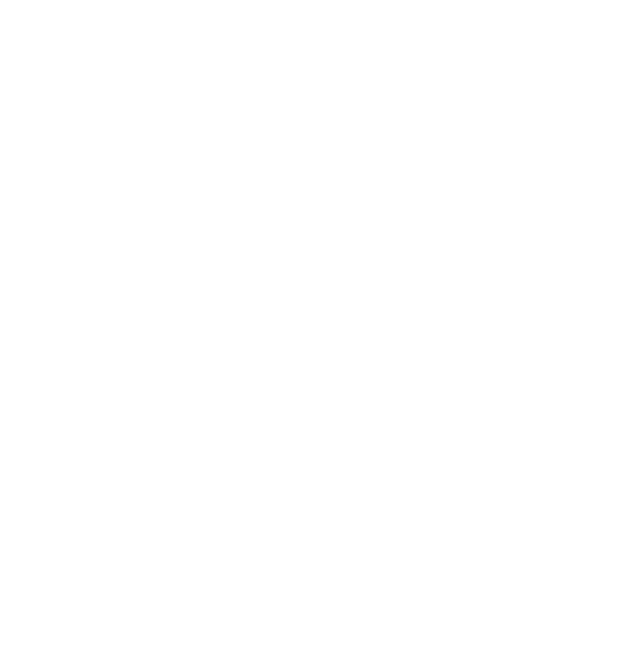
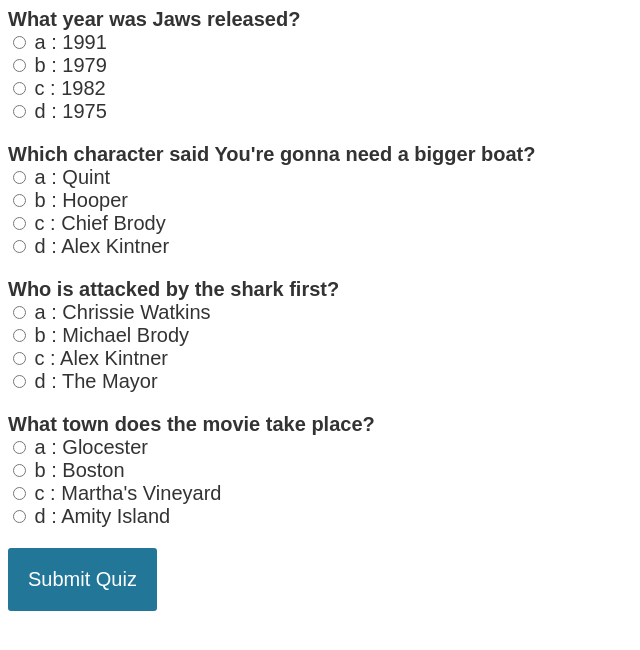
Before and after one commit to ChelseaLaura419/TriviaGame, a plain HTML site: page index.html in a window 1280 px wide. Shown: the whole page, without its empty margins (0-640 px from the left). Drawn offline with Linux system fonts and the light colour scheme.

Commit message:
Game Skeleton

```diff
--- a/assets/css/style.css
+++ b/assets/css/style.css
@@ -0,0 +1,28 @@
+body{
+    font-size: 20px;
+    font-family: sans-serif;
+    color: #333;
+}
+.question{
+    font-weight: 600;
+}
+.answers {
+  margin-bottom: 20px;
+}
+.answers label{
+  display: block;
+}
+#submit{
+    font-family: sans-serif;
+    font-size: 20px;
+    background-color: #279;
+    color: #fff;
+    border: 0px;
+    border-radius: 3px;
+    padding: 20px;
+    cursor: pointer;
+    margin-bottom: 20px;
+}
+#submit:hover{
+    background-color: #38a;
+}
--- a/assets/javascript/app.js
+++ b/assets/javascript/app.js
@@ -0,0 +1,99 @@
+(function() {
+  function buildQuiz() {
+
+    var output = [];
+
+    myQuestions.forEach((currentQuestion, questionNumber) => {
+      var answers = [];
+
+      for (letter in currentQuestion.answers) {
+        answers.push(
+          `<label>
+            <input type="radio" name="question${questionNumber}" value="${letter}">
+            ${letter} :
+            ${currentQuestion.answers[letter]}
+          </label>`
+        );
+      }
+
+      output.push(
+        `<div class="question"> ${currentQuestion.question} </div>
+        <div class="answers"> ${answers.join("")} </div>`
+      );
+    });
+
+    quizContainer.innerHTML = output.join("");
+  }
+
+  function showResults() {
+
+    var answerContainers = quizContainer.querySelectorAll(".answers");
+
+    var numCorrect = 0;
+
+    myQuestions.forEach((currentQuestion, questionNumber) => {
+      var answerContainer = answerContainers[questionNumber];
+      var selector = `input[name=question${questionNumber}]:checked`;
+      var userAnswer = (answerContainer.querySelector(selector) || {}).value;
+
+      if (userAnswer === currentQuestion.correctAnswer) {
+        numCorrect++;
+        answerContainers[questionNumber].style.color = "lightgreen";
+      } else {
+        answerContainers[questionNumber].style.color = "red";
+      }
+    });
+
+    resultsContainer.innerHTML = `${numCorrect} out of ${myQuestions.length}`;
+  }
+
+  var quizContainer = document.getElementById("quiz");
+  var resultsContainer = document.getElementById("results");
+  var submitButton = document.getElementById("submit");
+  var myQuestions = [
+    {
+      question: "What year was Jaws released?",
+      answers: {
+        a: "1991",
+        b: "1979",
+        c: "1982",
+        d: "1975"
+      },
+      correctAnswer: "d"
+    },
+    {
+      question: "Which character said You're gonna need a bigger boat?",
+      answers: {
+        a: "Quint",
+        b: "Hooper",
+        c: "Chief Brody",
+        d: "Alex Kintner"
+      },
+      correctAnswer: "c"
+    },
+    {
+      question: "Who is attacked by the shark first?",
+      answers: {
+        a: "Chrissie Watkins",
+        b: "Michael Brody",
+        c: "Alex Kintner",
+        d: "The Mayor"
+      },
+      correctAnswer: "a"
+    },
+    {
+        question: "What town does the movie take place?",
+        answers: {
+          a: "Glocester",
+          b: "Boston",
+          c: "Martha's Vineyard",
+          d: "Amity Island"
+        },
+        correctAnswer: "d"
+      }
+  ];
+
+  buildQuiz();
+
+  submitButton.addEventListener("click", showResults);
+})();
--- a/index.html
+++ b/index.html
@@ -4,9 +4,13 @@
     <meta charset="UTF-8">
     <meta name="viewport" content="width=device-width, initial-scale=1.0">
     <meta http-equiv="X-UA-Compatible" content="ie=edge">
-    <title>Trivia Game</title>
+    <title>Jaws Trivia Game</title>
+    <link rel="stylesheet" href="assets/css/style.css" />
 </head>
 <body>
-
+    <div id="quiz"></div>
+    <button id="submit">Submit Quiz</button>
+    <div id="results"></div>
+    <script src="assets/javascript/app.js" type="text/javascript"></script>
 </body>
 </html>
```
